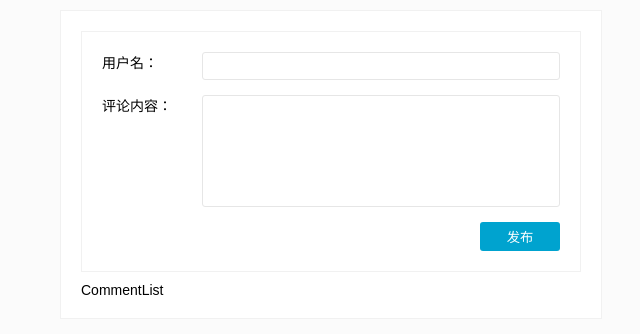
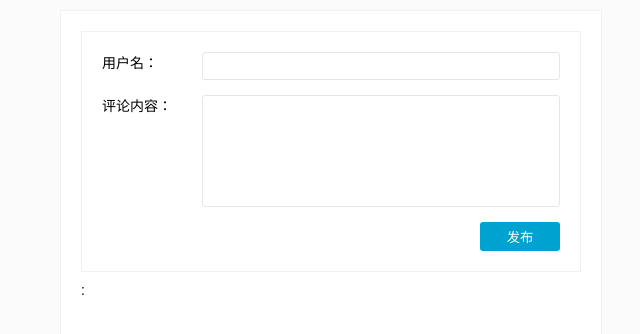
Before and after one commit to Agcaiyun/React, a React (Create React App) app in the folder hello-react/: page / in a window 1280 px wide. Both pictures are taken after a click on the button "发布". Shown: the top 334 px of the page, without its empty margins (309-949 px from the left). Built offline with nearby package versions, Linux system fonts and the light colour scheme.

Commit message:
完成第一个实战

```diff
--- a/hello-react/src/Comment.js
+++ b/hello-react/src/Comment.js
@@ -0,0 +1,19 @@
+import React, { Component } from 'react'
+
+class Comment extends Component {
+    render() {
+        return (
+            <div className='comment'>
+                <div className='comment-user'>
+                    <span>
+                        {this.props.comment.username}
+                    </span>:
+                </div>
+                <p>{this.props.comment.content}</p>
+
+            </div>
+        )
+    }
+}
+
+export default Comment
--- a/hello-react/src/CommentApp.js
+++ b/hello-react/src/CommentApp.js
@@ -3,8 +3,18 @@ import CommentInput from './CommentInput'
 import CommentList from './CommentList'
 
 class CommentApp extends Component {
+    constructor() {
+        super()
+        this.state = {
+            comments: []
+        }
+    }
+
     handleSubmitComment(comment) {
-        console.log(comment)
+        this.state.comments.push(comment)
+        this.setState({
+            comments: this.state.comments
+        })
     }
 
     render() {
@@ -13,7 +23,7 @@ class CommentApp extends Component {
                 <CommentInput
                     onSubmit={this.handleSubmitComment.bind(this)}
                 />
-                <CommentList />
+                <CommentList comments={this.state.comments} />
             </div>
         )
     }
--- a/hello-react/src/CommentList.js
+++ b/hello-react/src/CommentList.js
@@ -1,10 +1,22 @@
 import React, { Component } from 'react'
+import Comment from './Comment'
+
 
 class CommentList extends Component {
+    static defaultProps = {
+        commetns: []
+    }
+
     render() {
         return (
             <div>
-                CommentList
+                {
+                    this.props.comments.map((comment, i) => {
+                        return (
+                            <Comment comment={comment} key={i} />
+                        )
+                    })
+                }
             </div>
         )
     }
```
